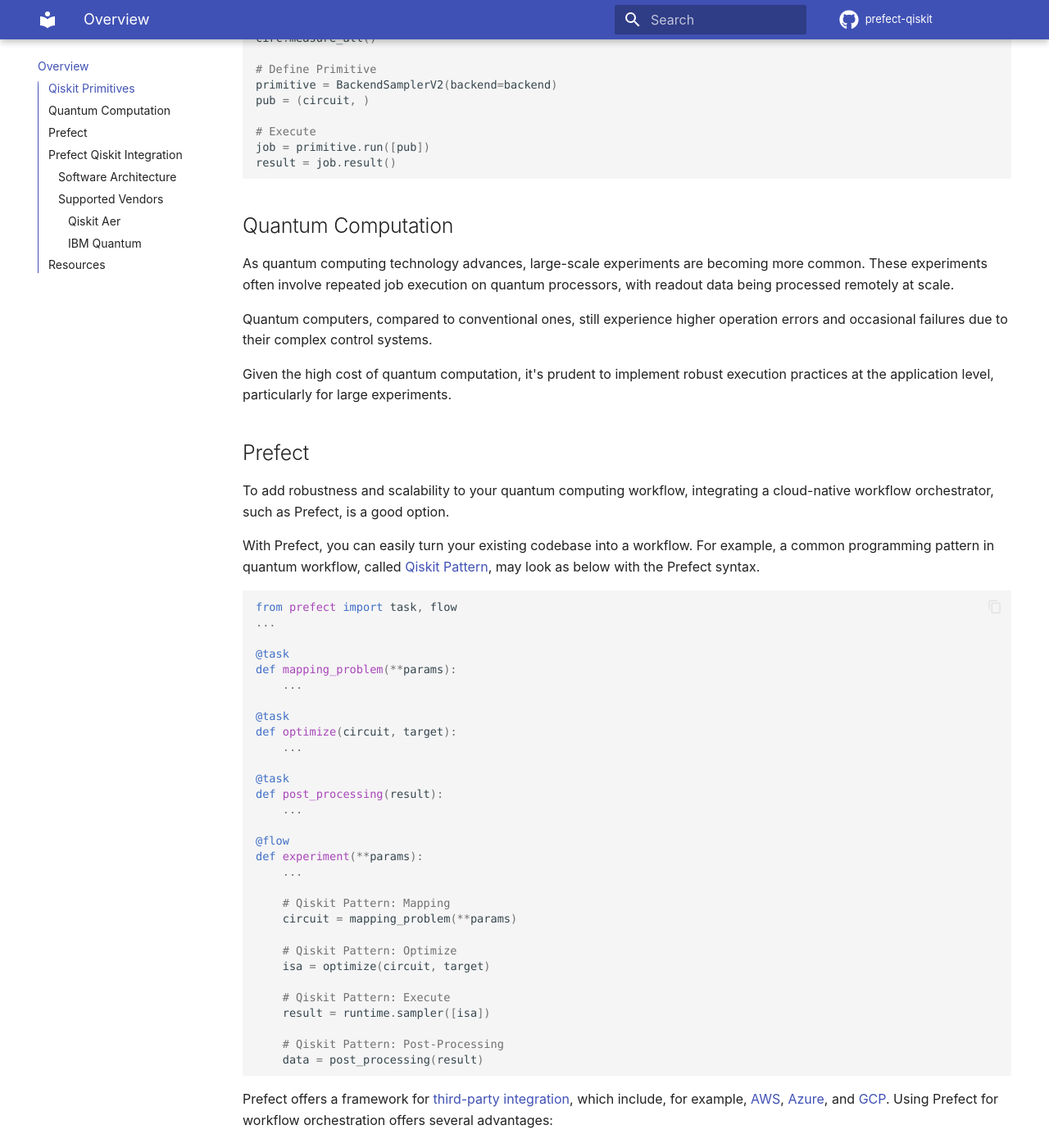
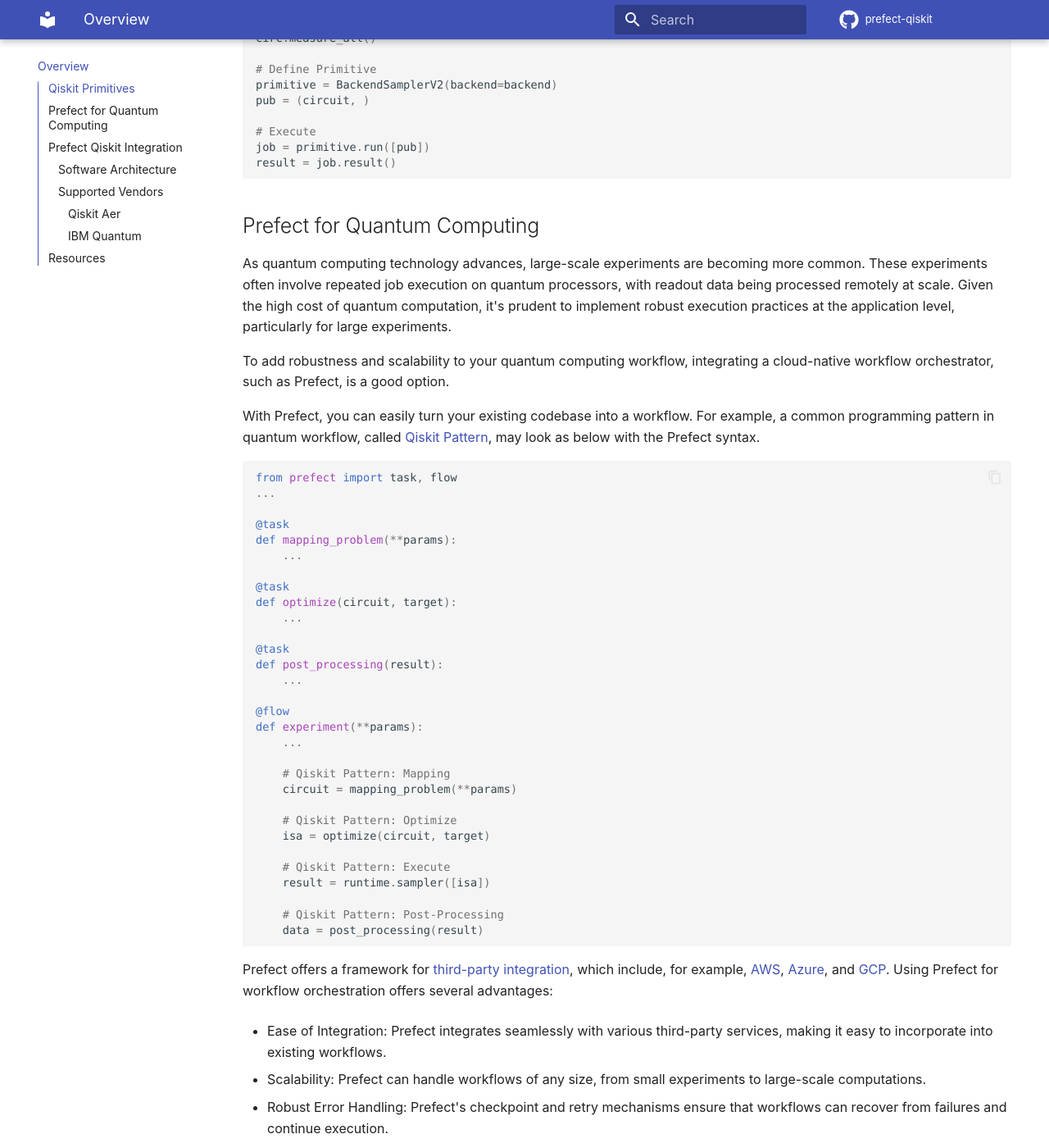
Before and after one commit to qiskit-community/prefect-qiskit, an MkDocs documentation site: the page built from docs/index.md, in a window 1280 px wide and 1400 px high, scrolled down 729 px. Shown: the whole window at 82% size. Built offline with MkDocs 1.6.1 and Material for MkDocs 9.7.7, drawn with Linux system fonts in a browser that asks for light colours; some web fonts are replaced; comment, search, counter and statistics services are not loaded; some of the changed text lies outside the part shown.

Commit message:
simplify the overview

````diff
--- a/docs/index.md
+++ b/docs/index.md
@@ -36,15 +36,10 @@
 result = job.result()
 ```
 
-## Quantum Computation
+## Prefect for Quantum Computing
 
 As quantum computing technology advances, large-scale experiments are becoming more common. These experiments often involve repeated job execution on quantum processors, with readout data being processed remotely at scale.
-
-Quantum computers, compared to conventional ones, still experience higher operation errors and occasional failures due to their complex control systems.
-
 Given the high cost of quantum computation, it's prudent to implement robust execution practices at the application level, particularly for large experiments.
-
-## Prefect
 
 To add robustness and scalability to your quantum computing workflow, integrating a cloud-native workflow orchestrator, such as Prefect, is a good option.
 
````
Also changed, not shown: other parts of docs/index.md (+5 -1 lines).
